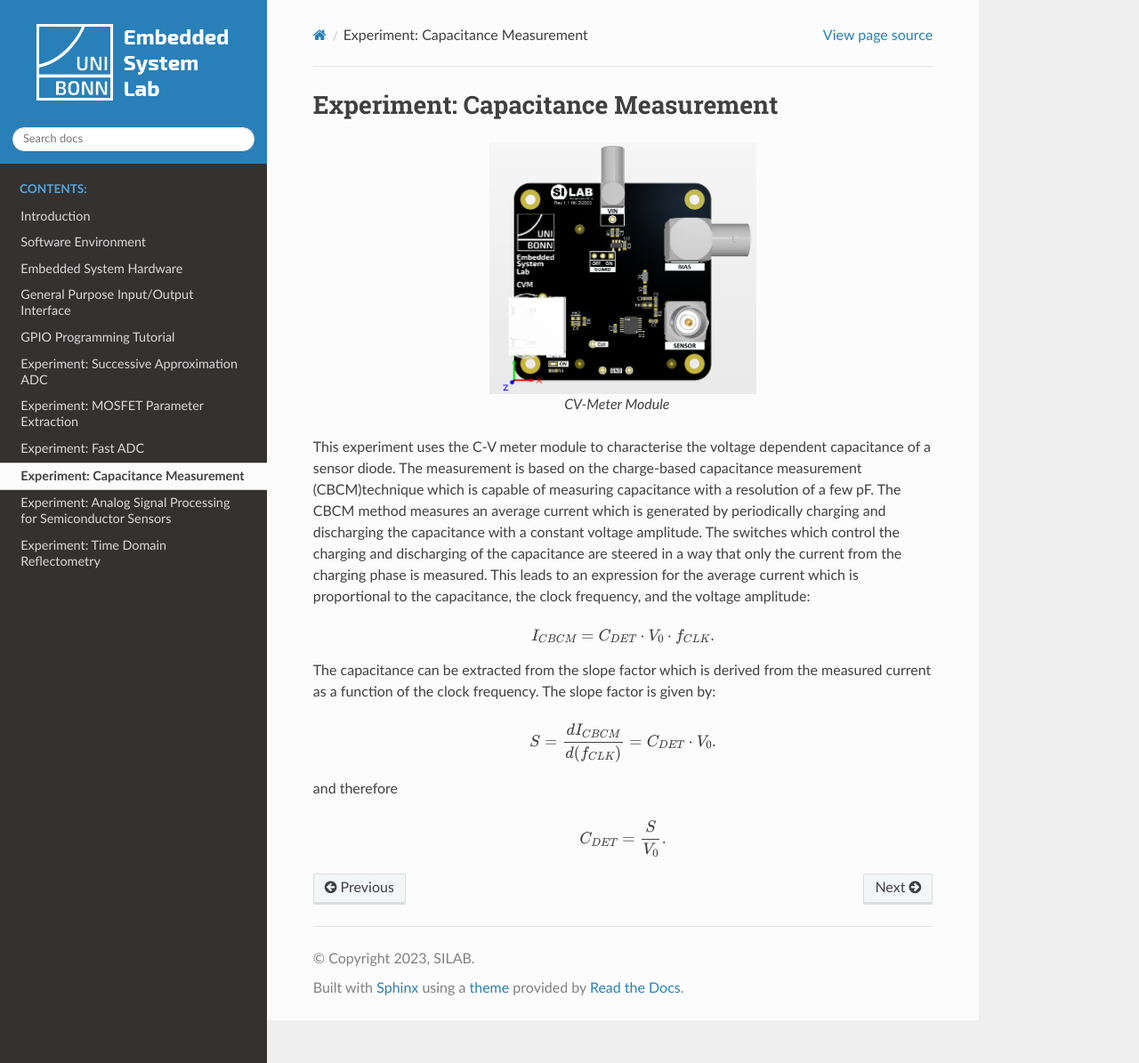
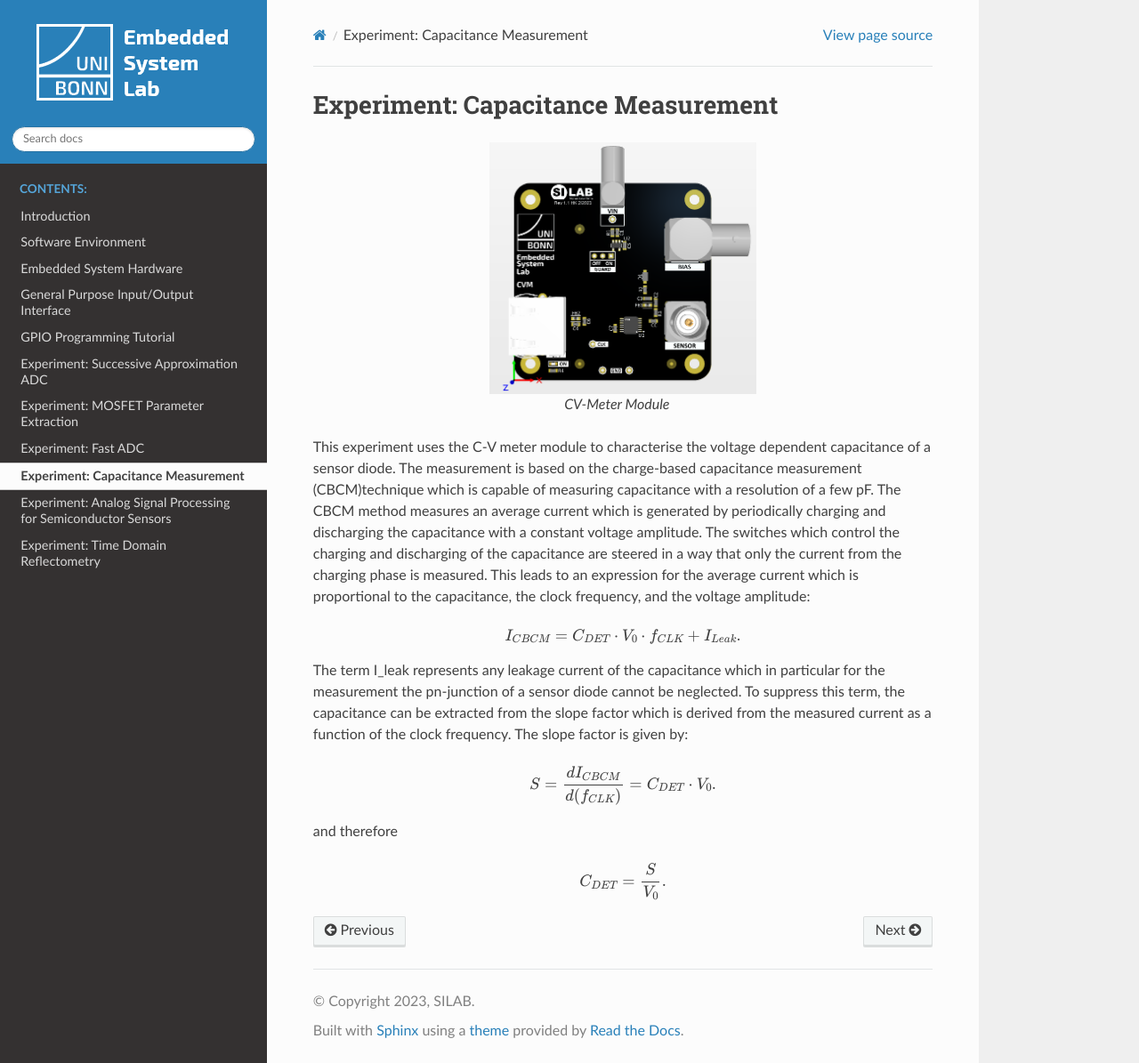
Before and after one commit to SiLab-Bonn/Embedded-System-Lab, a Sphinx documentation site: the page built from docs/source/cvm.rst, in a window 1280 px wide and 1195 px high. Shown: the whole window at 89% size. Built offline with Sphinx 7.4.7 and the Read the Docs theme 2.0.0, drawn with Linux system fonts in a browser that asks for light colours.

Commit message:
deleted extension recommonmark

```diff
--- a/docs/source/conf.py
+++ b/docs/source/conf.py
@@ -34,7 +34,7 @@ master_doc = 'index'
 # Add any Sphinx extension module names here, as strings. They can be
 # extensions coming with Sphinx (named 'sphinx.ext.*') or your custom
 # ones.
-extensions = ['sphinx.ext.intersphinx', 'recommonmark']
+extensions = ['sphinx.ext.intersphinx']
 
 source_suffix = {
     '.rst': 'restructuredtext',
--- a/docs/source/cvm.rst
+++ b/docs/source/cvm.rst
@@ -12,9 +12,9 @@ This experiment uses the C-V meter module to characterise the voltage dependent
 
 .. math::
 
-  I_{CBCM} = C_{DET} \cdot V_{0} \cdot f_{CLK}.
+  I_{CBCM} = C_{DET} \cdot V_{0} \cdot f_{CLK} +   I_{Leak}.
 
-The capacitance can be extracted from the slope factor which is derived from the measured current as a function of the clock frequency. The slope factor is given by:
+The term I_leak represents any leakage current of the capacitance which in particular for the measurement the pn-junction of a sensor diode cannot be neglected. To suppress this term, the capacitance can be extracted from the slope factor which is derived from the measured current as a function of the clock frequency. The slope factor is given by:
 
 .. math::
 
```
